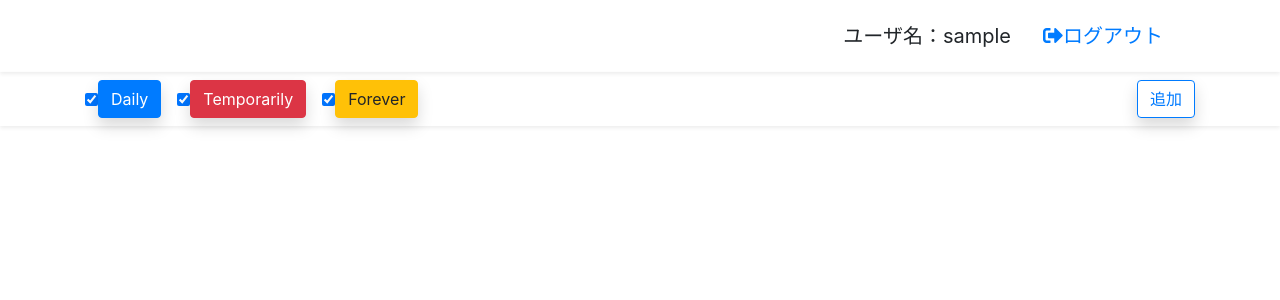
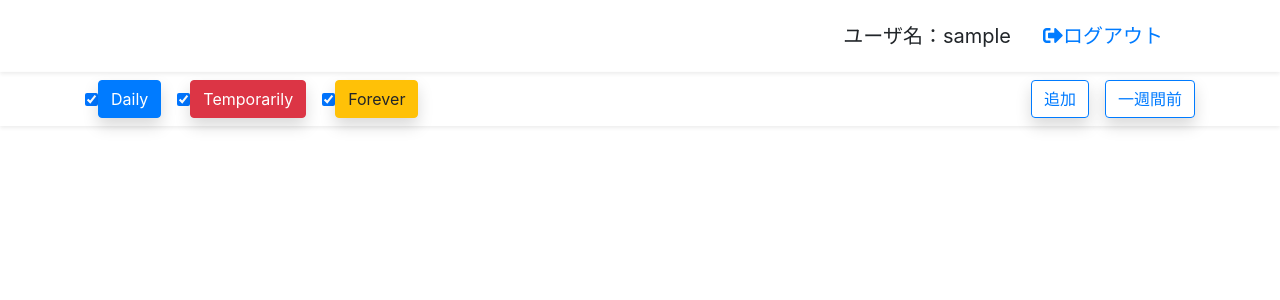
Before and after one commit to akithub/BD_EventViewer, a Django app: page /eventview/ in a window 1280 px wide. Shown: the top 300 px of the page. Run offline with Django 3.2, Linux system fonts and the light colour scheme; the visitor is signed in with stand-in values (Sample User, id 1); data that the repository does not hold is empty; some libraries are stand-ins or nearby versions.

Commit message:
wip: １週間前のデータを表示

```diff
--- a/event_view/EventViewApp/templates/EventViewApp/event_view.html
+++ b/event_view/EventViewApp/templates/EventViewApp/event_view.html
@@ -10,8 +10,11 @@
       <label class="shadow mr-3 mb-0 btn btn-outline-warning active" for="btn_forever">Forever</label>
     </div>
     <div class="d-flex align-items-centetr">
-      <button class="btn shadow btn-outline-primary" onclick="location.href='/eventview/add'">
+      <button class="btn shadow ml-3 btn-outline-primary" onclick="location.href='/eventview/add'">
         追加
+      </button>
+      <button class="btn shadow ml-3 btn-outline-primary" onclick="location.href='/eventview/achive'">
+        一週間前
       </button>
     </div>
   </div>
--- a/event_view/EventViewApp/urls.py
+++ b/event_view/EventViewApp/urls.py
@@ -6,6 +6,7 @@ urlpatterns = [
     path('login/', views.Login.as_view(), name='login'),
     path('logout/', views.Logout.as_view(), name='logout'),
     path('', views.event_view, name='event_view'),
+    path('achive', views.event_view_achive, name='event_view_achive'),
     path('add', views.event_add, name='event_add'),
     path('<int:event_id>/edit', views.event_edit, name='event_edit'),
     path('<int:event_id>/delete', views.event_delete, name='event_delete'),
--- a/event_view/EventViewApp/views.py
+++ b/event_view/EventViewApp/views.py
@@ -10,7 +10,7 @@ from django.contrib.auth.views import(LoginView, LogoutView)
 from django.contrib.auth.decorators import login_required
 from .forms import LoginForm
 
-from datetime import date
+from datetime import date, timedelta
 
 class Login(LoginView):
     form_class = LoginForm
@@ -28,6 +28,16 @@ def event_view(request):
         'events': events
     }
     return render(request, 'EventViewApp/event_view.html', context)
+
+@login_required
+def event_view_achive(request):
+    today = date.today()
+    events = Event.objects.filter(end_date__gte=today-timedelta(days=7))
+    context = {
+        'events': events
+    }
+    return render(request, 'EventViewApp/event_view.html', context)
+
 
 
 @login_required
```
